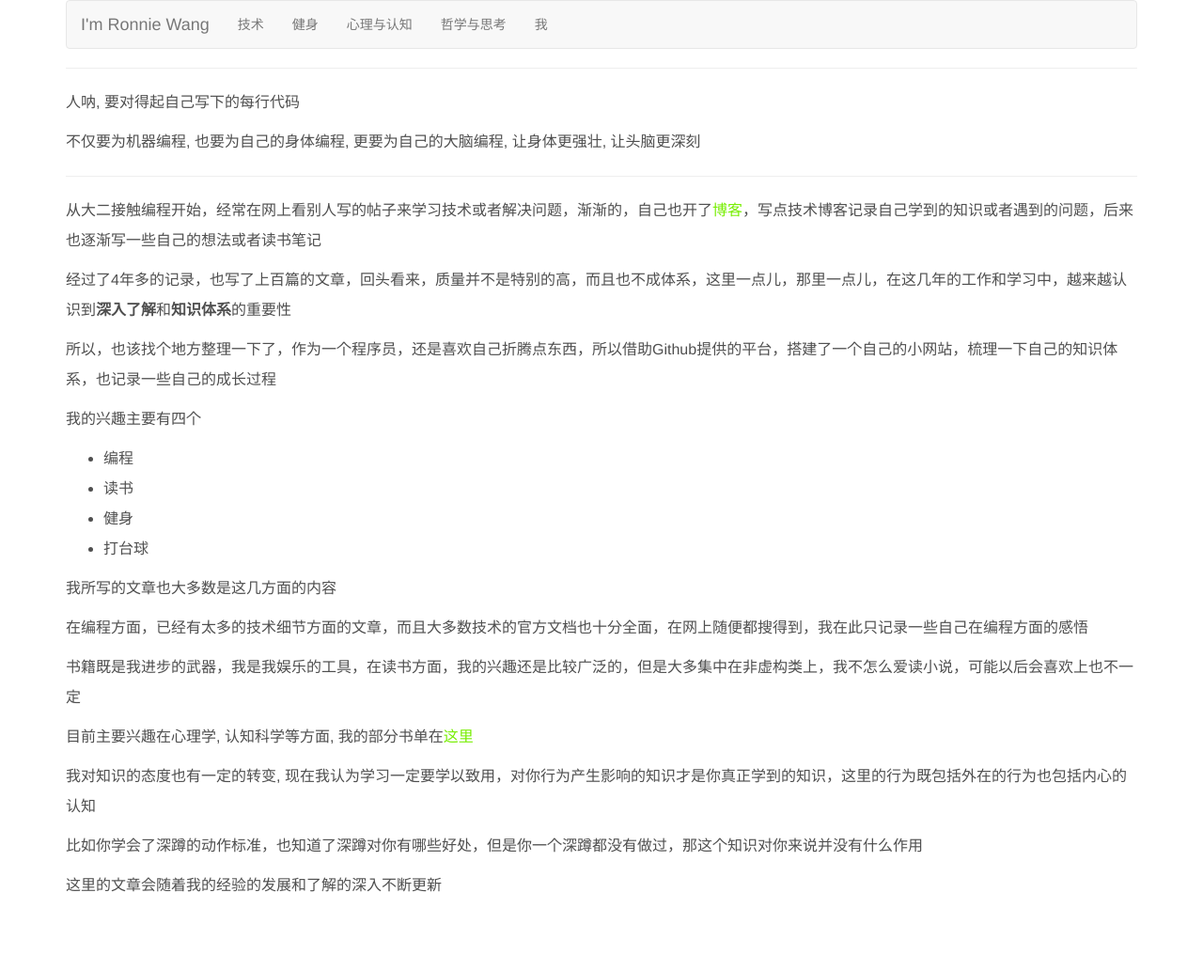
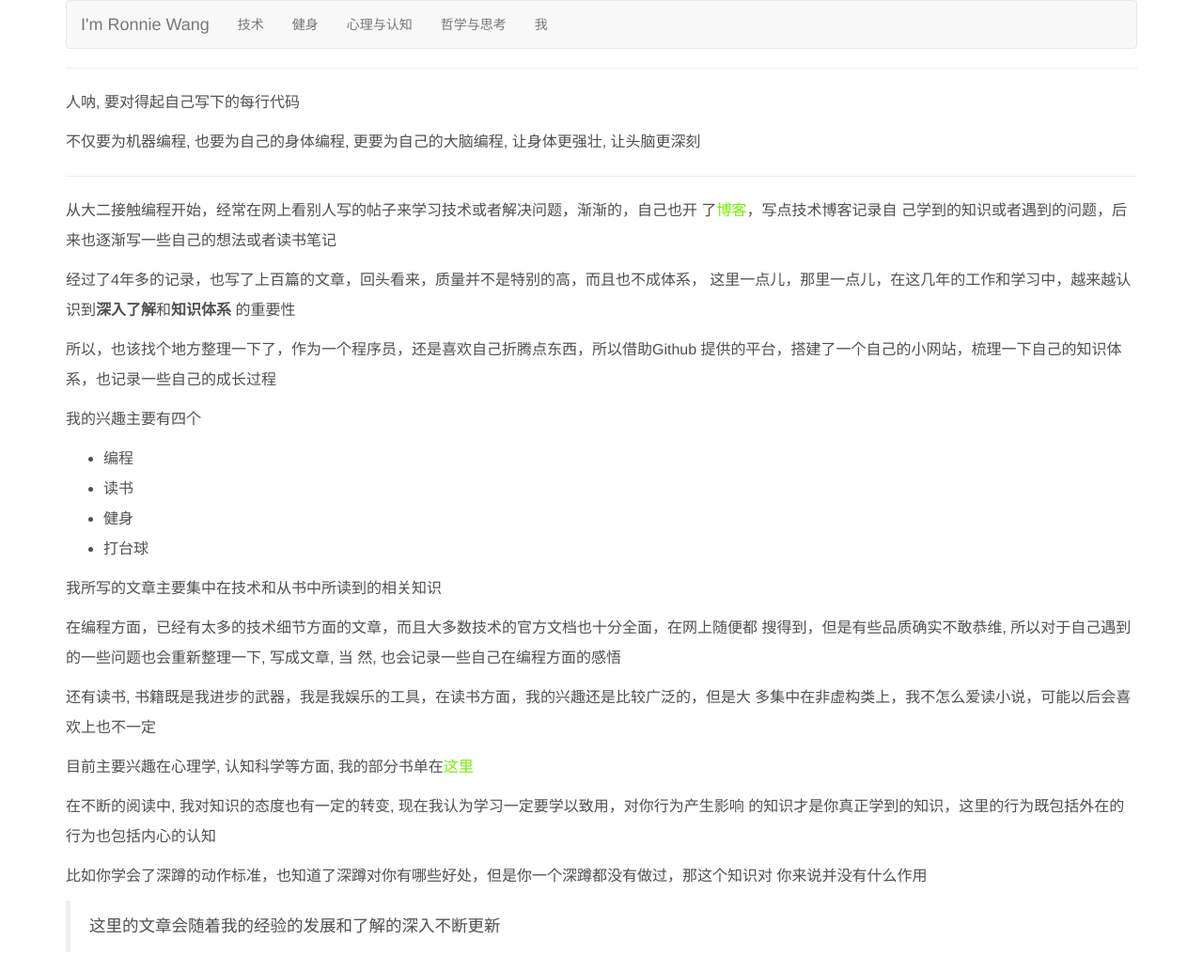
Before and after one commit to ronniewang/ronniewang.github.io, a Jekyll site: the page built from index.md, in a window 1280 px wide. Shown: the whole page at 94% size. Built offline with Jekyll 4.4.1, drawn with Linux system fonts in a browser that asks for light colours; before the commit the page ends 968 px from its top, so only the background shows below that.

Commit message:
update files

```diff
--- a/index.md
+++ b/index.md
@@ -26,11 +26,16 @@ title: I'm Ronnie Wang
 
 ---
 
-从大二接触编程开始，经常在网上看别人写的帖子来学习技术或者解决问题，渐渐的，自己也开了[博客](http://blog.csdn.net/ro_wsy?viewmode=contents)，写点技术博客记录自己学到的知识或者遇到的问题，后来也逐渐写一些自己的想法或者读书笔记
+从大二接触编程开始，经常在网上看别人写的帖子来学习技术或者解决问题，渐渐的，自己也开
+了[博客](http://blog.csdn.net/ro_wsy?viewmode=contents)，写点技术博客记录自
+己学到的知识或者遇到的问题，后来也逐渐写一些自己的想法或者读书笔记
 
-经过了4年多的记录，也写了上百篇的文章，回头看来，质量并不是特别的高，而且也不成体系，这里一点儿，那里一点儿，在这几年的工作和学习中，越来越认识到**深入了解**和**知识体系**的重要性
+经过了4年多的记录，也写了上百篇的文章，回头看来，质量并不是特别的高，而且也不成体系，
+这里一点儿，那里一点儿，在这几年的工作和学习中，越来越认识到**深入了解**和**知识体系**
+的重要性
 
-所以，也该找个地方整理一下了，作为一个程序员，还是喜欢自己折腾点东西，所以借助Github提供的平台，搭建了一个自己的小网站，梳理一下自己的知识体系，也记录一些自己的成长过程
+所以，也该找个地方整理一下了，作为一个程序员，还是喜欢自己折腾点东西，所以借助Github
+提供的平台，搭建了一个自己的小网站，梳理一下自己的知识体系，也记录一些自己的成长过程
 
 我的兴趣主要有四个
 
@@ -39,16 +44,21 @@ title: I'm Ronnie Wang
 * 健身
 * 打台球
 
-我所写的文章也大多数是这几方面的内容
+我所写的文章主要集中在技术和从书中所读到的相关知识
 
-在编程方面，已经有太多的技术细节方面的文章，而且大多数技术的官方文档也十分全面，在网上随便都搜得到，我在此只记录一些自己在编程方面的感悟
+在编程方面，已经有太多的技术细节方面的文章，而且大多数技术的官方文档也十分全面，在网上随便都
+搜得到，但是有些品质确实不敢恭维, 所以对于自己遇到的一些问题也会重新整理一下, 写成文章, 当
+然, 也会记录一些自己在编程方面的感悟
 
-书籍既是我进步的武器，我是我娱乐的工具，在读书方面，我的兴趣还是比较广泛的，但是大多集中在非虚构类上，我不怎么爱读小说，可能以后会喜欢上也不一定
+还有读书, 书籍既是我进步的武器，我是我娱乐的工具，在读书方面，我的兴趣还是比较广泛的，但是大
+多集中在非虚构类上，我不怎么爱读小说，可能以后会喜欢上也不一定
 
 目前主要兴趣在心理学, 认知科学等方面, 我的部分书单在[这里](http://ronnie.wang/sole/my-book-list.html)
 
-我对知识的态度也有一定的转变, 现在我认为学习一定要学以致用，对你行为产生影响的知识才是你真正学到的知识，这里的行为既包括外在的行为也包括内心的认知
+在不断的阅读中, 我对知识的态度也有一定的转变, 现在我认为学习一定要学以致用，对你行为产生影响
+的知识才是你真正学到的知识，这里的行为既包括外在的行为也包括内心的认知
 
-比如你学会了深蹲的动作标准，也知道了深蹲对你有哪些好处，但是你一个深蹲都没有做过，那这个知识对你来说并没有什么作用
+比如你学会了深蹲的动作标准，也知道了深蹲对你有哪些好处，但是你一个深蹲都没有做过，那这个知识对
+你来说并没有什么作用
 
-这里的文章会随着我的经验的发展和了解的深入不断更新
+> 这里的文章会随着我的经验的发展和了解的深入不断更新
```
